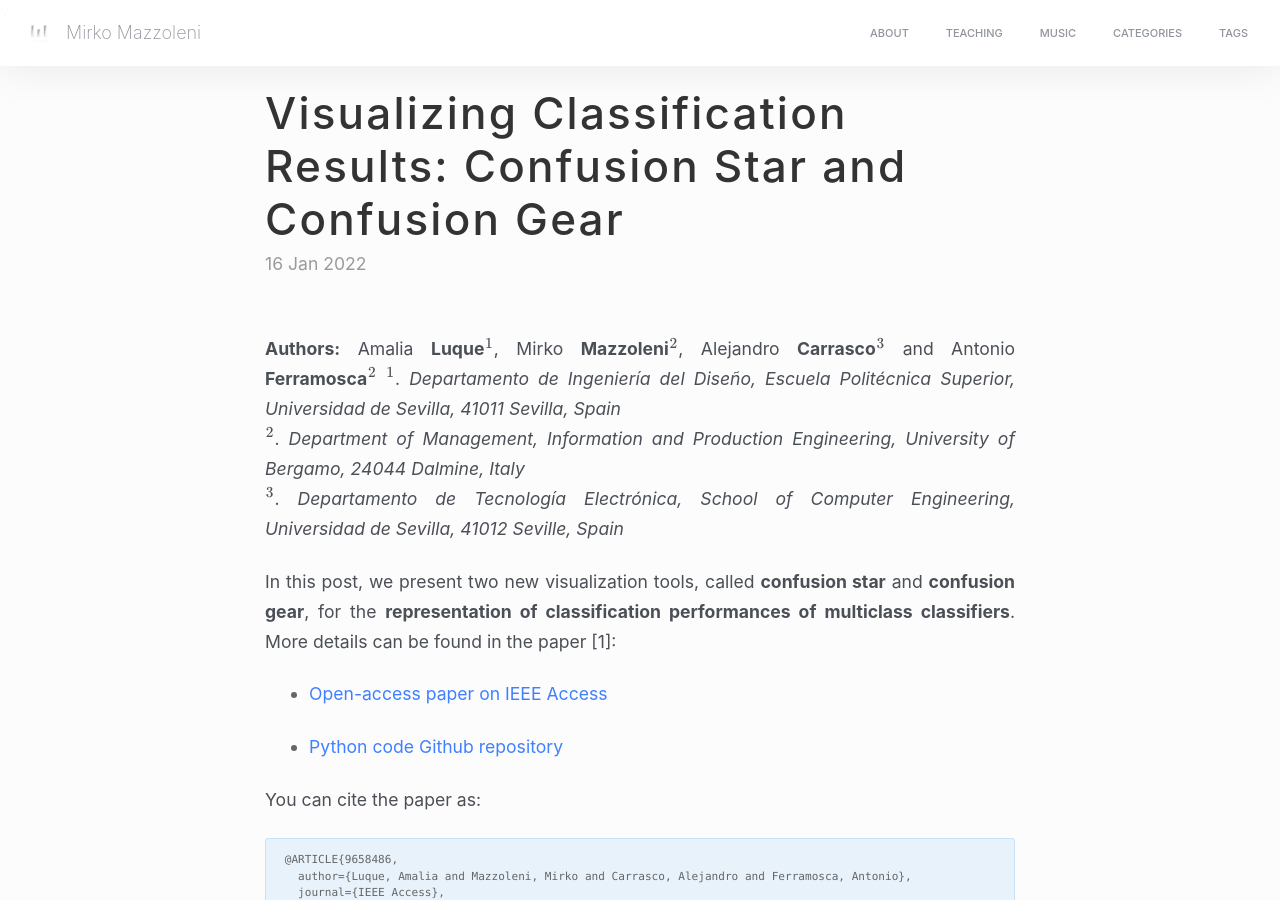
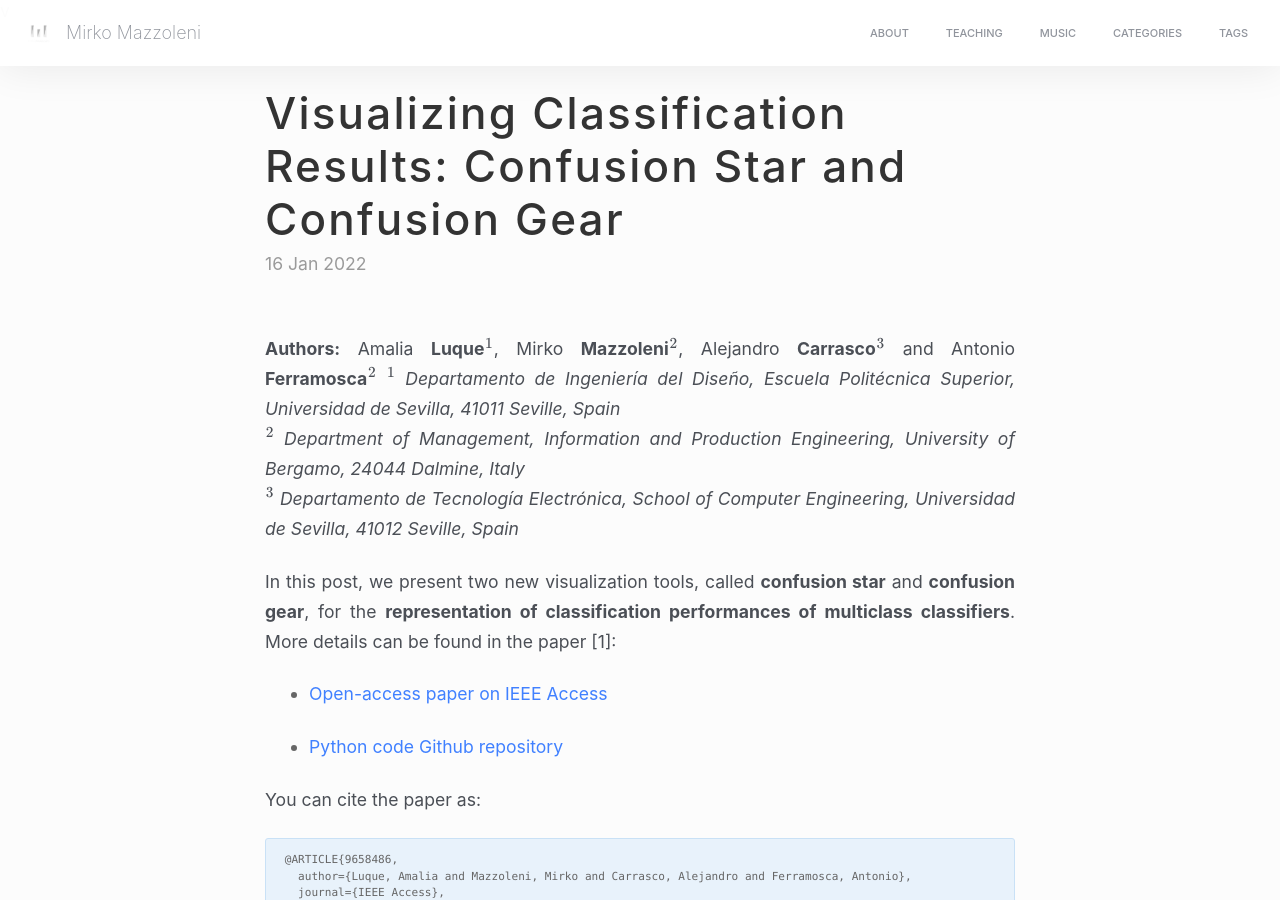
Before and after one commit to MirkoMazzoleni/MirkoMazzoleni.github.io, a Jekyll site: the page built from _posts/2022-01-16-confusion_gears.md, in a window 1280 px wide and 900 px high. Built offline with Jekyll 4.4.1, drawn with Linux system fonts in a browser that asks for light colours; nearby versions of some CDN libraries; formulas are drawn with MathJax 3.

Commit message:
Update 2022-01-16-confusion_gears.md

```diff
--- a/_posts/2022-01-16-confusion_gears.md
+++ b/_posts/2022-01-16-confusion_gears.md
@@ -13,9 +13,9 @@ card-image: ../images/2021-12-22-IEEE_ACCESS_confusion_gears/confusion_gear.png
 ---
 
  **Authors:** Amalia **Luque**$$^1$$, Mirko **Mazzoleni**$$^2$$, Alejandro **Carrasco**$$^3$$ and Antonio **Ferramosca**$$^2$$
-$$^1$$. *Departamento de Ingeniería del Diseño, Escuela Politécnica Superior, Universidad de Sevilla, 41011 Sevilla, Spain* \
-$$^2$$. *Department of Management, Information and Production Engineering, University of Bergamo, 24044 Dalmine, Italy*\
-$$^3$$. *Departamento de Tecnología Electrónica, School of Computer Engineering, Universidad de Sevilla, 41012 Seville, Spain*
+$$^1$$ *Departamento de Ingeniería del Diseño, Escuela Politécnica Superior, Universidad de Sevilla, 41011 Seville, Spain* \
+$$^2$$ *Department of Management, Information and Production Engineering, University of Bergamo, 24044 Dalmine, Italy*\
+$$^3$$ *Departamento de Tecnología Electrónica, School of Computer Engineering, Universidad de Sevilla, 41012 Seville, Spain*
 
 In this post, we present two new visualization tools, called **confusion star** and **confusion gear**, for the **representation of classification performances of multiclass classifiers**. More details can be found in the paper \[1\]:
 
```
